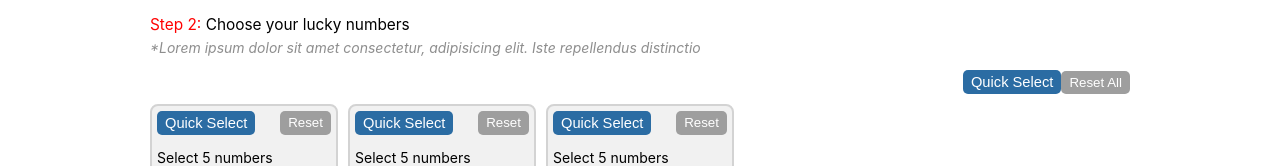
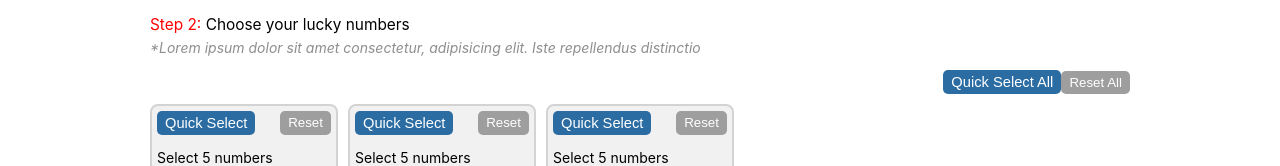
Before and after one commit to SonDo580/lottery-clone, a React (Create React App) app: page /play in a window 1280 px wide. Shown: the part 380-546 px from the top of the page. Built offline with nearby package versions, Linux system fonts and the light colour scheme.

Commit message:
Change button content

```diff
--- a/src/pages/Play/components/Number/index.js
+++ b/src/pages/Play/components/Number/index.js
@@ -21,7 +21,7 @@ function Number() {
       </p>
 
       <div className="buttonsAll">
-        <button className="choose">Quick Select</button>
+        <button className="choose">Quick Select All</button>
         <button className="reset" onClick={() => dispatch(resetAllTickets())}>
           Reset All
         </button>
```
